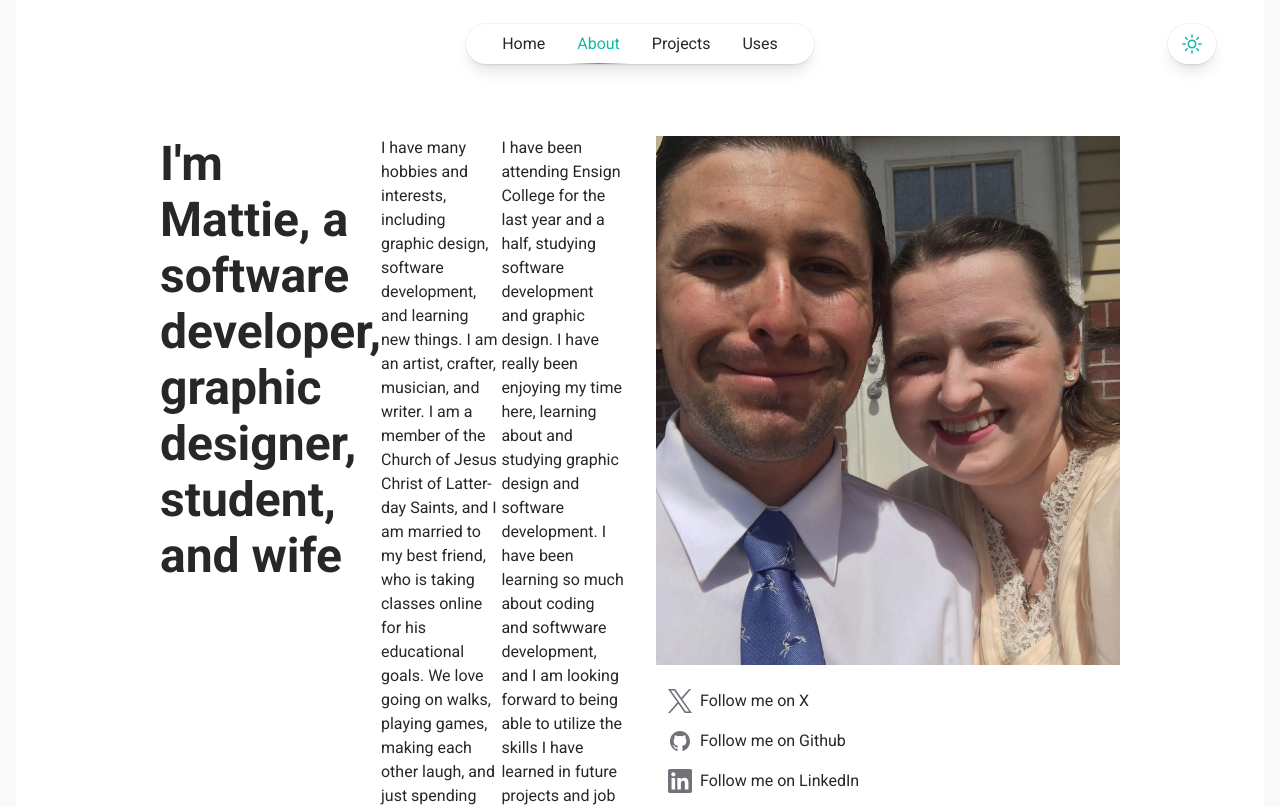
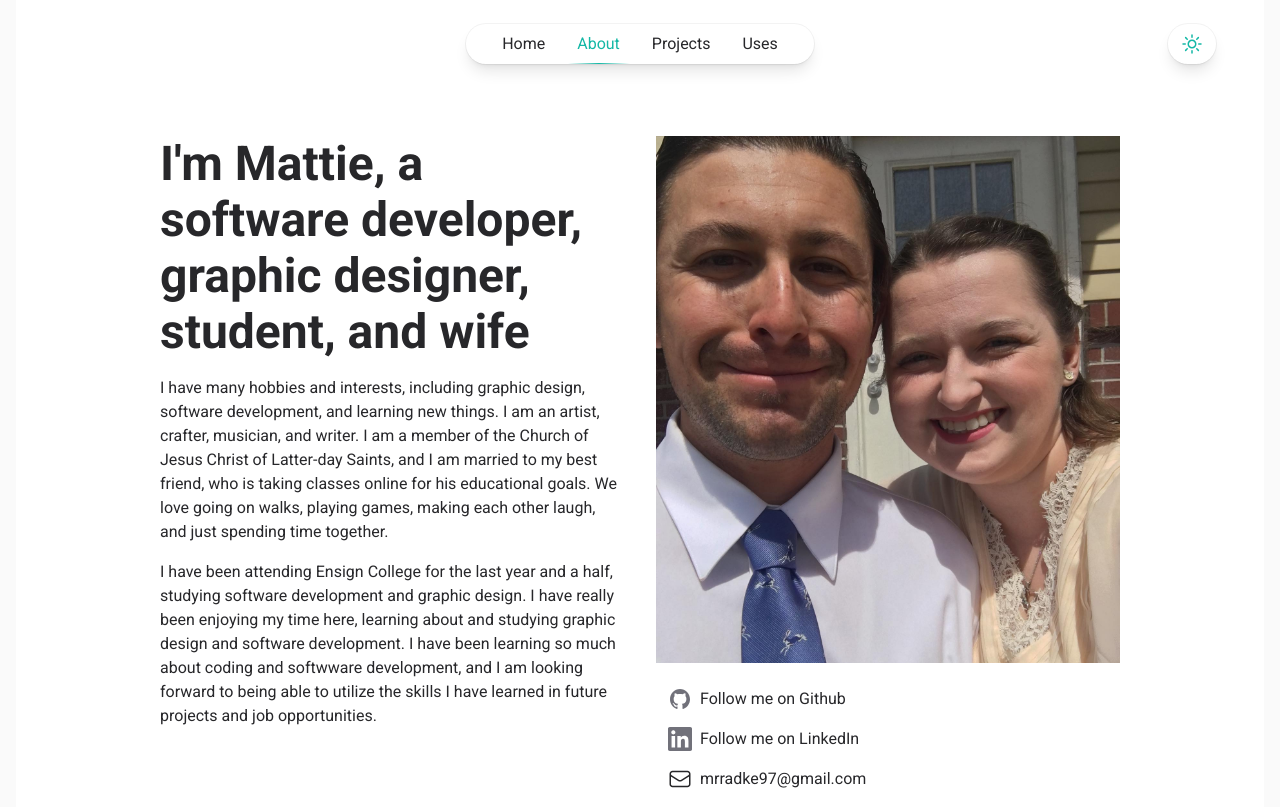
Before and after one commit to mattie-velasquez/mattie-velasquez.github.io, a Next.js app: page /about in a window 1280 px wide. Shown: the top 807 px of the page. Built offline with nearby package versions, Linux system fonts and the light colour scheme.

Commit message:
Updated links to connect to my social media. Commented out twitter link.

```diff
--- a/src/app/about/page.jsx
+++ b/src/app/about/page.jsx
@@ -12,7 +12,7 @@ export default function About() {
     <div className="flex flex-col px-4 lg:px-36 py-16 gap-6">
       <div className="flex flex-col-reverse lg:flex-row justify-between gap-8">
         {/* Left Section - Text */}
-        <div className="w- full max-w-[464px] lg:flex">
+        <div className="w- full max-w-[464px] lg:">
           <h1 className=" text-zinc-800  dark:text-zinc-100 text-5xl leading-[56px] font-bold mb-4">
             I'm Mattie, a software developer, graphic designer, student, and wife
           </h1>
@@ -42,17 +42,17 @@ export default function About() {
           {/*links*/}
           <div className="hidden lg:flex lg:flex-col p-3 text-center">
             {/*twitter*/}
-            <a
+            {/* <a
               href="https://twitter.com"
               className="flex items-center justify-start mb-4 text-zinc-800 dark:text-zinc-100 hover:text-black"
             >
               <Image width={24} height={24} src="/SocialLinks/twitter.svg" alt="Twitter" className="w-6 h-6 mr-2" />
               <span>Follow me on X</span>
-            </a>
+            </a> */}
 
             {/*git*/}
             <a
-              href="https://github.com"
+              href="https://github.com/tethergirl30"
               className="flex items-center justify-start mb-4 text-zinc-800  dark:text-zinc-100 hover:text-black"
             >
               <Image width={24} height={24} src="/SocialLinks/github.svg" alt="Github" className="w-6 h-6 mr-2" />
@@ -61,7 +61,7 @@ export default function About() {
 
             {/* Lknd*/}
             <a
-              href="https://linkedin.com"
+              href="https://linkedin.com/in/mattievelasquez"
               className="flex items-center justify-start mb-4 text-zinc-800  dark:text-zinc-100 hover:text-black"
             >
               <Image
@@ -92,17 +92,17 @@ export default function About() {
       {/*links mobile*/}
       <div className="lg:hidden p-6 text-center">
         {/*twitter*/}
-        <a
+        {/* <a
           href="https://twitter.com"
           className="flex items-center justify-start mb-4 text-zinc-800 dark:text-zinc-100 hover:text-black"
         >
           <Image width={24} height={24} src="/SocialLinks/twitter.svg" alt="Twitter" className="w-6 h-6 mr-2" />
           <span>Follow me on X</span>
-        </a>
+        </a> */}
 
         {/*git*/}
         <a
-          href="https://github.com"
+          href="https://github.com/tethergirl30"
           className="flex items-center justify-start mb-4 text-zinc-800  dark:text-zinc-100 hover:text-black"
         >
           <Image width={24} height={24} src="/SocialLinks/github.svg" alt="Github" className="w-6 h-6 mr-2" />
@@ -111,7 +111,7 @@ export default function About() {
 
         {/* Lknd*/}
         <a
-          href="https://linkedin.com"
+          href="https://linkedin.com/in/mattievelasquez"
           className="flex items-center justify-start mb-4 text-zinc-800  dark:text-zinc-100 hover:text-black"
         >
           <Image
@@ -125,7 +125,7 @@ export default function About() {
         </a>
 
         {/*mail*/}
-        <div className="flex  items-center justify-start text-zinc-800  dark:text-zinc-100">
+        <div className="flex items-center justify-start text-zinc-800  dark:text-zinc-100">
           <Image
             width={24}
             height={24}
```
